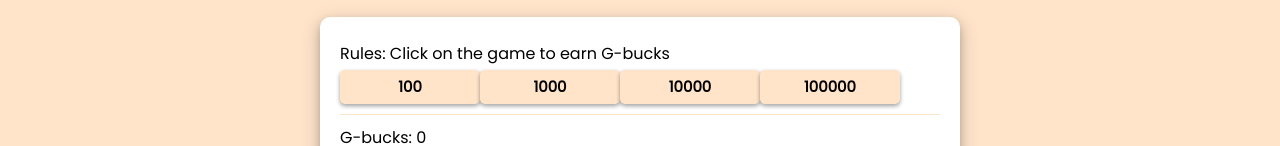
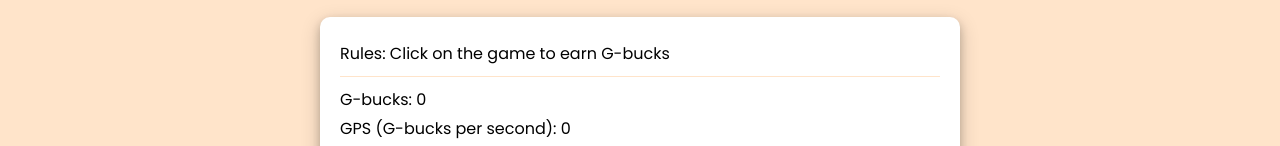
Before and after one commit to liamthorell/final-project, a Vue app: page /play/game-clicker in a window 1280 px wide. Shown: the part 200-346 px from the top of the page. Built offline with nearby package versions, Linux system fonts and the light colour scheme.

Commit message:
added stuff

```diff
--- a/src/views/Games/GameClicker.vue
+++ b/src/views/Games/GameClicker.vue
@@ -1,13 +1,6 @@
 <template>
   <Layout title="Game Clicker" backgroundColor="orange">
     <p>Rules: Click on the game to earn G-bucks</p>
-
-    <div style="display: flex">
-      <div class="button" @click="money += 100">100</div>
-      <div class="button" @click="money += 1000">1000</div>
-      <div class="button" @click="money += 10000">10000</div>
-      <div class="button" @click="money += 100000">100000</div>
-    </div>
 
     <div class="separator"></div>
     <p>G-bucks: {{ money }}</p>
--- a/src/views/Games/TicTacToe.vue
+++ b/src/views/Games/TicTacToe.vue
@@ -137,7 +137,6 @@ const ai = () => {
   });
 
   if (aiBox == null) {
-    console.log("random");
     while (true) {
       aiBox = Math.floor(Math.random() * 9);
       if (boxes.value[aiBox] == null) {
--- a/src/views/Home.vue
+++ b/src/views/Home.vue
@@ -12,10 +12,7 @@
           <div class="button">Get started</div>
         </div>
         <div>
-          <img
-            src="https://www.codeschool.fi/wp-content/uploads/2020/10/Kevennetty-GameDev-1024x737.jpg.webp"
-            alt="Game developer"
-          />
+          <img src="@/assets/gaming.jpg" alt="Game developer" />
         </div>
       </div>
     </section>
@@ -86,10 +83,7 @@
     <section class="bg-orange snappy games-section">
       <div class="page-container container flex">
         <div>
-          <img
-            src="https://i.guim.co.uk/img/media/c6f7b43fa821d06fe1ab4311e558686529931492/168_84_1060_636/master/1060.jpg?width=465&quality=45&auto=format&fit=max&dpr=2&s=7f0718a8a5451b88475559f0819a35cd"
-            alt="Game"
-          />
+          <img src="@/assets/gaming-console.jpg" alt="Game" />
         </div>
         <div class="card">
           <h2>Share your game with the world</h2>
```
Also changed, not shown: src/assets/gaming-console.jpg (added), src/assets/gaming.jpg (added).
